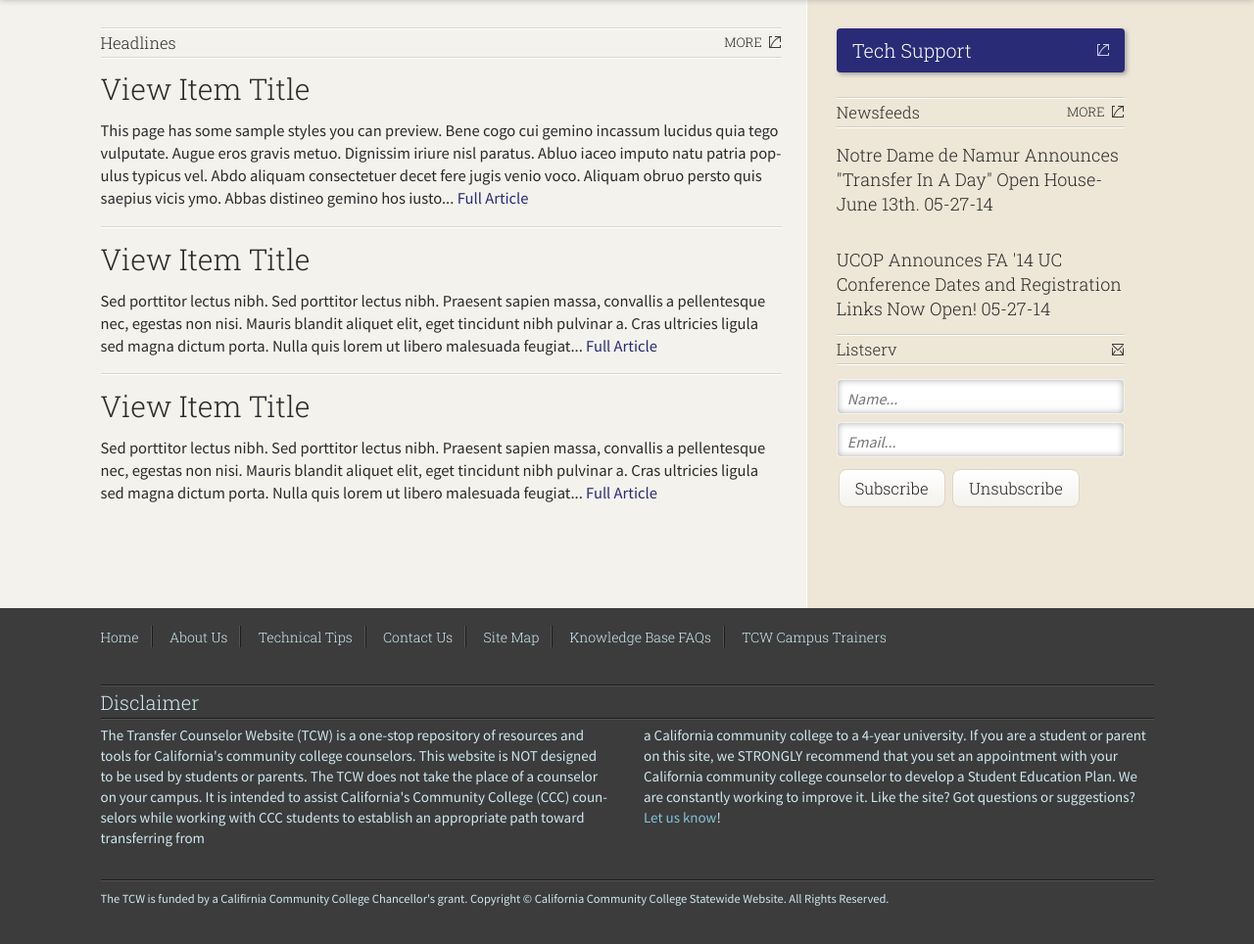
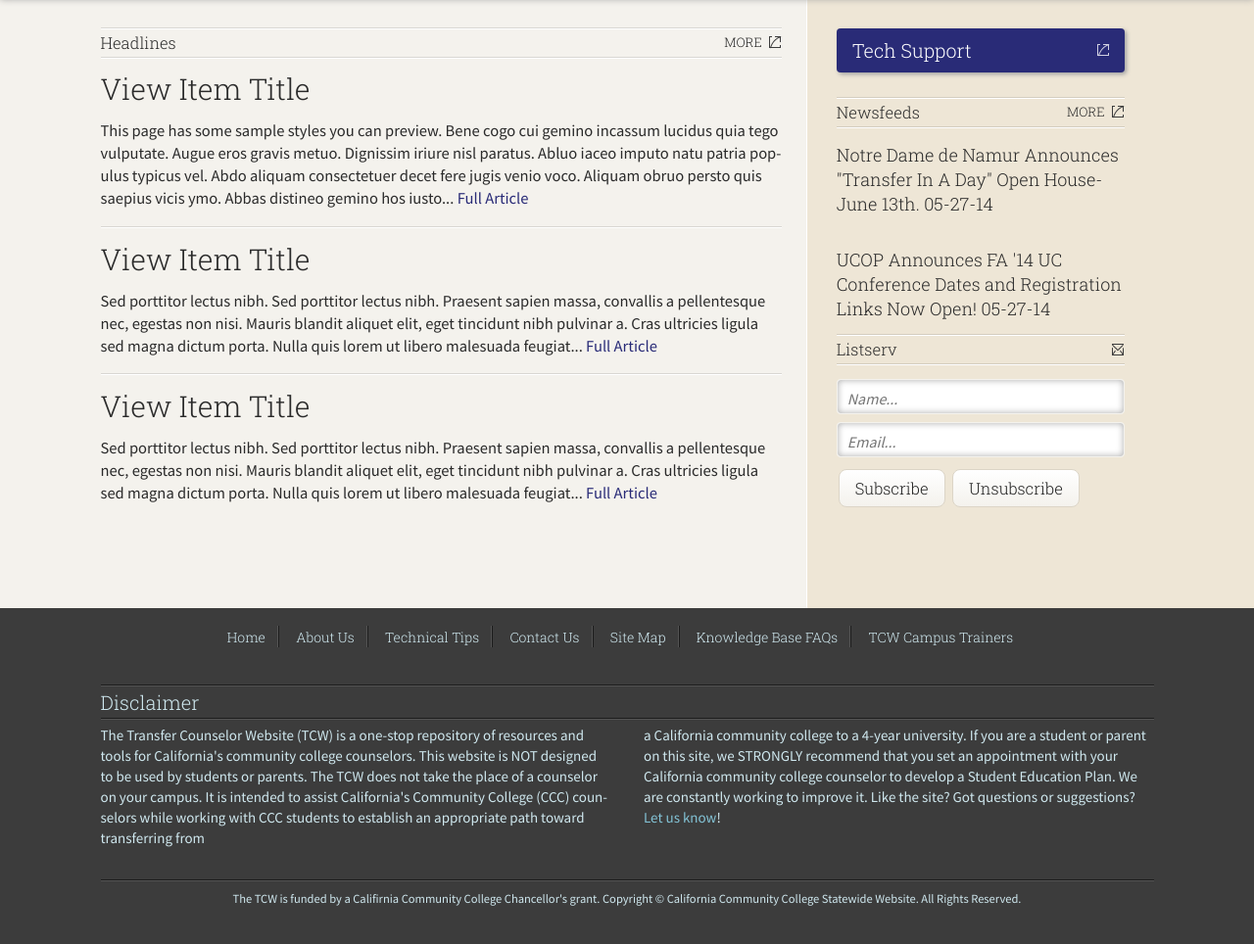
Before and after one commit to woodwarddesign/ccc-transfer, a plain HTML site: page index.html in a window 1280 px wide. Shown: the part 589-1553 px from the top of the page at 98% size. Drawn offline with Linux system fonts and the light colour scheme.

Commit message:
centering footer menu & copyright per client request

```diff
--- a/sass/components/_menus.scss
+++ b/sass/components/_menus.scss
@@ -50,6 +50,7 @@ ul li.leaf {
 
 .footer-menu.menu {
   margin-bottom: $vert-spacing;
+  text-align: center;
 }
 
 // multi-toggle styles
--- a/sass/components/_regions.scss
+++ b/sass/components/_regions.scss
@@ -194,9 +194,10 @@ footer {
   clear: both;
   overflow: hidden;
   padding-bottom: $vert-spacing;
+
   p {
-    float: left;
     font-size: $base-font-size * .625;
+    text-align: center;
   }
 }
 
```
Also changed, not shown: css/styles.css.
